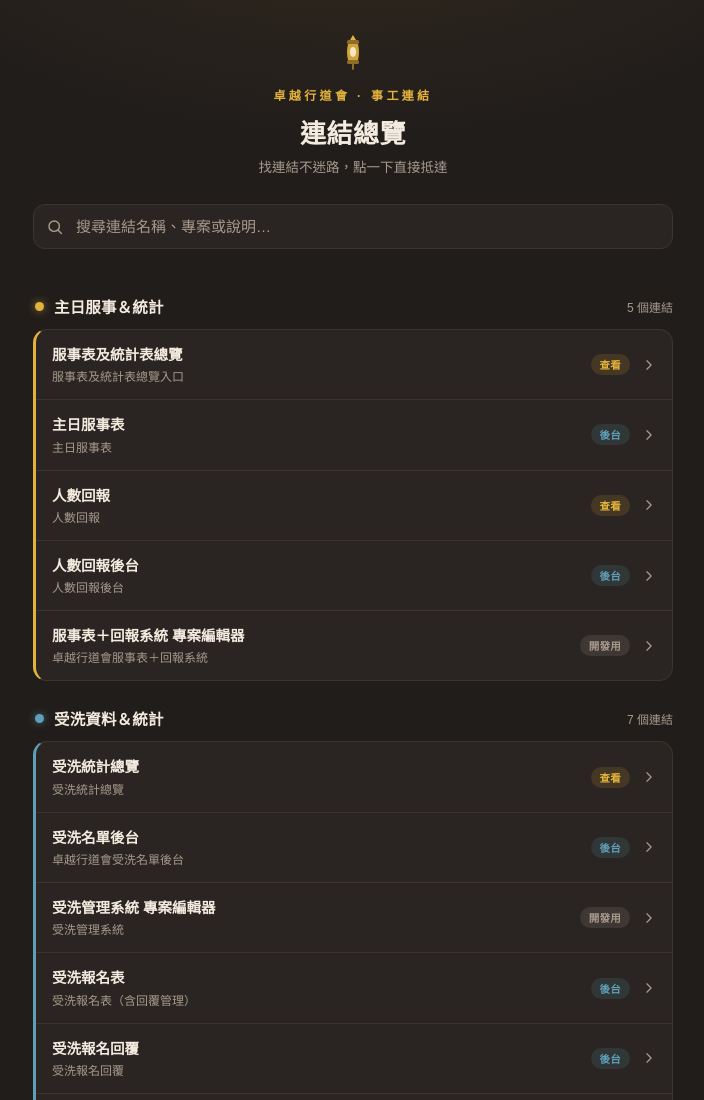
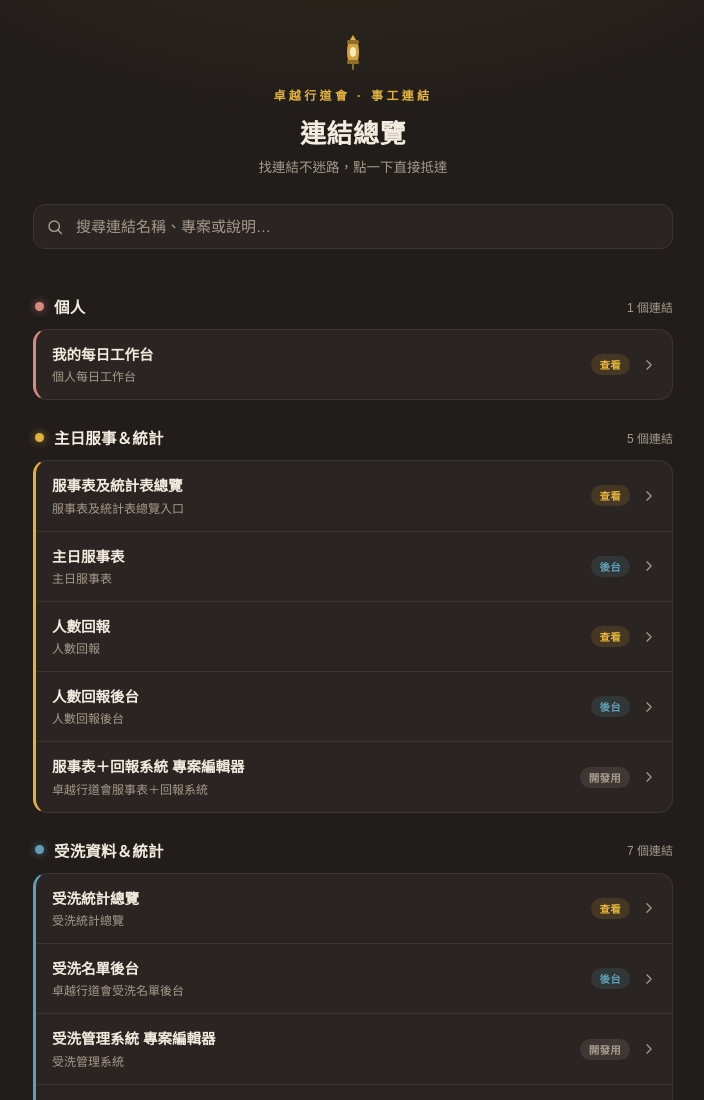
Before and after one commit to smartclaire-admin/ministry-links, a plain HTML site: page index.html in a window 1280 px wide. Shown: the top 1100 px of the page, without its empty margins (287-991 px from the left). Drawn offline with Linux system fonts and the light colour scheme.

Commit message:
Add rose color and update related styles in index.html

```diff
--- a/index.html
+++ b/index.html
@@ -18,6 +18,7 @@
     --blue-dim:rgba(95,160,184,0.14);
     --sage:#7FA37E;
     --sage-dim:rgba(127,163,126,0.14);
+    --rose:#D98A7E;
   }
   *{box-sizing:border-box;}
   html,body{margin:0;padding:0;}
@@ -90,6 +91,7 @@
   .cat-amber .cat-dot{background:var(--amber);box-shadow:0 0 8px rgba(227,178,60,0.6);}
   .cat-blue .cat-dot{background:var(--blue);box-shadow:0 0 8px rgba(95,160,184,0.6);}
   .cat-sage .cat-dot{background:var(--sage);box-shadow:0 0 8px rgba(127,163,126,0.6);}
+  .cat-rose .cat-dot{background:var(--rose);box-shadow:0 0 8px rgba(217,138,126,0.6);}
 
   .card{
     background:var(--bg-card);
@@ -100,6 +102,7 @@
   .cat-amber .card{border-left:3px solid var(--amber);}
   .cat-blue .card{border-left:3px solid var(--blue);}
   .cat-sage .card{border-left:3px solid var(--sage);}
+  .cat-rose .card{border-left:3px solid var(--rose);}
 
   a.link-row{
     display:flex;align-items:center;gap:12px;
@@ -180,6 +183,13 @@
 
 <script>
 const DATA = [
+  {
+    name: "個人",
+    accent: "rose",
+    links: [
+      { title:"我的每日工作台", note:"個人每日工作台", url:"https://script.google.com/macros/s/AKfycbw3Pk-gOA45nA15afVCAYco6J-gbRWfDWPB8RjYzYbqvGOHVufG3rJWizEvV7EIa3c/exec", tag:"view" }
+    ]
+  },
   {
     name: "主日服事＆統計",
     accent: "amber",
```
